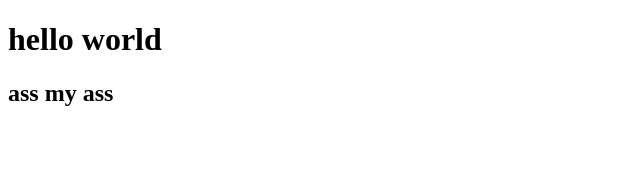
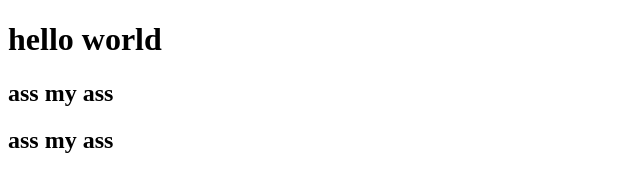
Before and after one commit to hanri989/textDemo, a plain HTML site: page index.html in a window 1280 px wide. Shown: the whole page, without its empty margins (0-640 px from the left). Drawn offline with Linux system fonts and the light colour scheme.

Commit message:
这是第四次提交，提交了2个txt文件、

```diff
--- a/index.html
+++ b/index.html
@@ -8,5 +8,6 @@
 <body>
     <h1>hello world</h1>
     <h2>ass my ass</h2>
+    <h2>ass my ass</h2>
 </body>
 </html>
```
Also changed, not shown: b.txt (added), c.txt (added).
